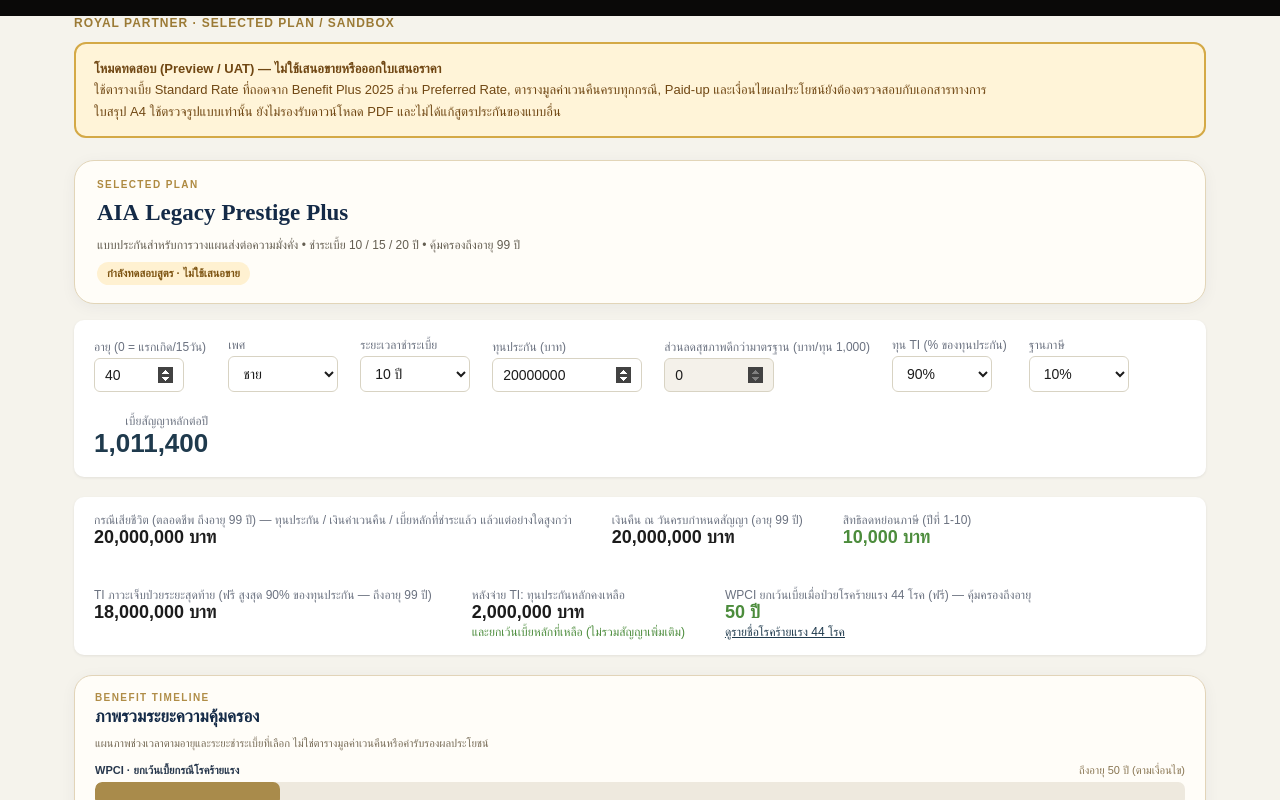
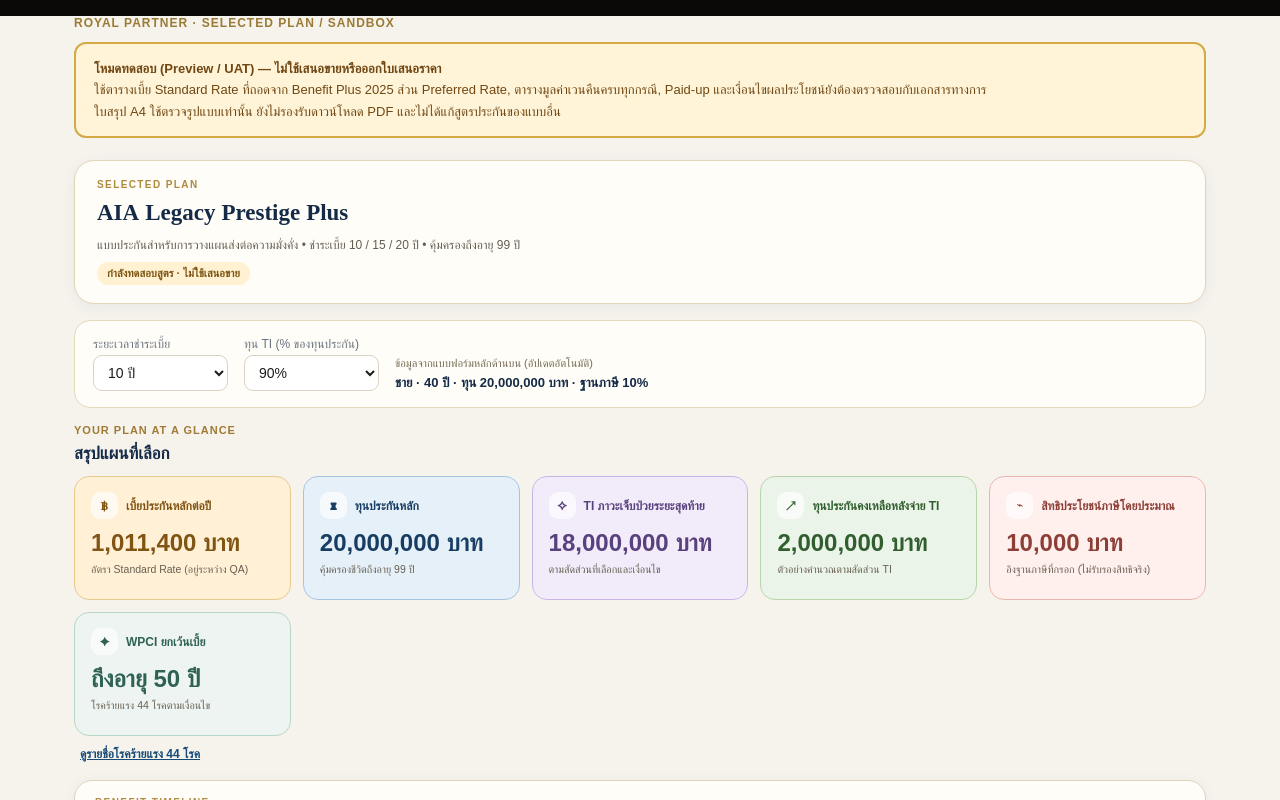
Before and after one commit to dittitaboonruen/agent-activity-tracker, a Next.js app: page /agent/calculators/legacy-prestige-plus in a window 1280 px wide. Shown: the top 800 px of the page. Built offline with nearby package versions, Linux system fonts and the light colour scheme; a web font is replaced by a local one.

Commit message:
ui(legacy UAT): use parent inputs and replace duplicate summary with color-coded benefit cards

```diff
--- a/app/agent/calculators/legacy-prestige-plus/page.tsx
+++ b/app/agent/calculators/legacy-prestige-plus/page.tsx
@@ -1,7 +1,7 @@
 // @ts-nocheck
 "use client";
 
-import React, { useState, useMemo } from "react";
+import React, { useState, useMemo, useEffect } from "react";
 
 /* ============================================================
    RATE DATA — uploaded prototype, subject to independent source validation
@@ -170,17 +170,34 @@ const HH_PLAN_OPTS = ["แผน 1 (1 ล้านบาท)", "แผน 2 (5
    APP
    ============================================================ */
 export default function App() {
+  // Inputs are owned by the parent Insurance Calculator. Query values hydrate
+  // the embedded frame immediately; postMessage keeps it updated without remounting.
+  const initial = typeof window !== "undefined" ? new URLSearchParams(window.location.search) : new URLSearchParams();
   const [mode, setMode] = useState("full"); // "mainOnly" | "full"
-  const [age, setAge] = useState(40);
-  const [gender, setGender] = useState("ชาย");
-  const [sumIns, setSumIns] = useState(20000000);
+  const [age, setAge] = useState(() => Number(initial.get("age") ?? 40));
+  const [gender, setGender] = useState(() => initial.get("gender") === "หญิง" ? "หญิง" : "ชาย");
+  const [sumIns, setSumIns] = useState(() => Number(initial.get("sum") ?? 20000000));
   const [term, setTerm] = useState(10);
   const [disc, setDisc] = useState(0); // Preferred discount disabled until its official rate schedule is confirmed.
   const [tiPct, setTiPct] = useState(90);
   const [showCv, setShowCv] = useState(true);
   const [showWpci, setShowWpci] = useState(false);
   const [showFullReport, setShowFullReport] = useState(false);
-  const [taxR, setTaxR] = useState(0.10);
+  const [taxR, setTaxR] = useState(() => Number(initial.get("tax") ?? 0.10));
+
+  useEffect(() => {
+    const sync = (event) => {
+      if (event.origin !== window.location.origin || event.source !== window.parent) return;
+      const data = event.data;
+      if (!data || data.type !== "RP_LEGACY_INPUTS") return;
+      if (Number.isFinite(Number(data.age))) setAge(Number(data.age));
+      if (data.gender === "ชาย" || data.gender === "หญิง") setGender(data.gender);
+      if (Number.isFinite(Number(data.sum))) setSumIns(Number(data.sum));
+      if (Number.isFinite(Number(data.tax))) setTaxR(Number(data.tax));
+    };
+    window.addEventListener("message", sync);
+    return () => window.removeEventListener("message", sync);
+  }, []);
 
   const [hhWant, setHhWant] = useState(false);
   const [hhPlan, setHhPlan] = useState(1);
@@ -281,81 +298,52 @@ export default function App() {
           <p style={{fontSize:12,margin:0,color:"#645E51"}}>แบบประกันสำหรับการวางแผนส่งต่อความมั่งคั่ง • ชำระเบี้ย 10 / 15 / 20 ปี • คุ้มครองถึงอายุ 99 ปี</p>
           <span style={{display:"inline-block",marginTop:10,padding:"5px 10px",borderRadius:999,background:"#FFF1D1",color:"#7D5412",fontSize:11,fontWeight:800}}>กำลังทดสอบสูตร · ไม่ใช้เสนอขาย</span>
         </section>
-        {/* inputs */}
-        <div style={{ background: CARD_BG, borderRadius: 10, padding: "18px 20px", display: "flex", flexWrap: "wrap", gap: 22, alignItems: "flex-end", marginBottom: 20, boxShadow: "0 1px 3px rgba(0,0,0,0.08)" }}>
-          <Field label="อายุ (0 = แรกเกิด/15วัน)">
-            <input type="number" value={age} min={0} max={75} onChange={(e) => setAge(Number(e.target.value))} style={{ ...inputStyle, width: 90 }} />
-          </Field>
-          <Field label="เพศ">
-            <select value={gender} onChange={(e) => setGender(e.target.value)} style={{ ...inputStyle, width: 110 }}>
-              <option value="ชาย">ชาย</option>
-              <option value="หญิง">หญิง</option>
-            </select>
-          </Field>
+        {/* Legacy-specific options only; shared age/gender/tax/sum inputs stay above in the parent. */}
+        <div style={{background:"#fffdf7",border:"1px solid #e6d8bb",borderRadius:16,padding:"16px 18px",display:"flex",flexWrap:"wrap",gap:16,alignItems:"end",marginBottom:16}}>
           <Field label="ระยะเวลาชำระเบี้ย">
-            <select value={term} onChange={(e) => setTerm(Number(e.target.value))} style={{ ...inputStyle, width: 110 }}>
+            <select value={term} onChange={(e) => setTerm(Number(e.target.value))} style={{...inputStyle,minWidth:135,borderRadius:9}}>
               <option value={10}>10 ปี</option><option value={15}>15 ปี</option><option value={20}>20 ปี</option>
             </select>
           </Field>
-          <Field label="ทุนประกัน (บาท)">
-            <input type="number" value={sumIns} step={1000000} min={0} onChange={(e) => setSumIns(Number(e.target.value))} style={{ ...inputStyle, width: 150 }} />
-          </Field>
-          <Field label="ส่วนลดสุขภาพดีกว่ามาตรฐาน (บาท/ทุน 1,000)">
-            <input type="number" value={0} disabled title="รอตาราง Preferred Rate ที่ยืนยันจากบริษัท" style={{ ...inputStyle, width: 110, background: "#f4f1ea", cursor:"not-allowed" }} />
-          </Field>
           <Field label="ทุน TI (% ของทุนประกัน)">
-            <select value={tiPct} onChange={(e) => setTiPct(Number(e.target.value))} style={{ ...inputStyle, width: 100 }}>
-              {[90, 80, 70, 60, 50, 40, 30, 20, 10].map((v) => <option key={v} value={v}>{v}%</option>)}
+            <select value={tiPct} onChange={(e) => setTiPct(Number(e.target.value))} style={{...inputStyle,minWidth:135,borderRadius:9}}>
+              {[90,80,70,60,50,40,30,20,10].map(v=><option key={v} value={v}>{v}%</option>)}
             </select>
           </Field>
-          <Field label="ฐานภาษี">
-            <select value={taxR} onChange={(e) => setTaxR(Number(e.target.value))} style={{ ...inputStyle, width: 100 }}>
-              {[0, 0.05, 0.10, 0.15, 0.20, 0.25, 0.30, 0.35].map((v) => <option key={v} value={v}>{Math.round(v * 100)}%</option>)}
-            </select>
-          </Field>
-          <div style={{ flex: 1 }} />
-          <div style={{ textAlign: "right" }}>
-            <div style={{ fontSize: 12, color: "#6b7280" }}>เบี้ยสัญญาหลักต่อปี</div>
-            <div style={{ fontSize: 26, fontWeight: 700, color: TEAL, fontVariantNumeric: "tabular-nums" }}>{fmt(main)}</div>
+          <div style={{flex:1,minWidth:240}}>
+            <div style={{fontSize:11,color:"#766b57"}}>ข้อมูลจากแบบฟอร์มหลักด้านบน (อัปเดตอัตโนมัติ)</div>
+            <div style={{fontSize:13,color:"#142a47",fontWeight:800,marginTop:5}}>{gender} · {clampedAge} ปี · ทุน {fmt(sumIns)} บาท · ฐานภาษี {Math.round(taxR*100)}%</div>
           </div>
         </div>
-
-        {(age < 0 || age > 75 || sumIns < MIN_SI || sumIns > MAX_SI) && (
-          <div style={{ color: "#C62828", fontSize: 13, fontWeight: 600, margin: "-8px 2px 14px" }}>
-            {(age < 0 || age > 75) ? "⚠ อายุรับประกัน 15 วัน - 75 ปี" : "⚠ ทุนประกัน 10,000,000 - 1,000,000,000 บาท"}
+        {(age<0||age>75||sumIns<MIN_SI||sumIns>MAX_SI)&&(
+          <div role="alert" style={{borderRadius:10,padding:"11px 14px",background:"#fff0f0",color:"#ad1d32",marginBottom:14,fontSize:12,fontWeight:700}}>
+            {age<0||age>75?"อายุรับประกัน Legacy 15 วัน – 75 ปี":"ทุนประกัน Legacy ขั้นต่ำ 10,000,000 บาท และสูงสุด 1,000,000,000 บาท"} · ยังไม่ควรใช้ผลคำนวณ
           </div>
         )}
-
-        {/* main benefits */}
-        <div style={{ background: CARD_BG, borderRadius: 10, padding: "16px 20px", marginBottom: 20, boxShadow: "0 1px 3px rgba(0,0,0,0.08)", display: "flex", gap: 40, flexWrap: "wrap" }}>
-          <div>
-            <div style={{ fontSize: 12, color: "#6b7280" }}>กรณีเสียชีวิต (ตลอดชีพ ถึงอายุ 99 ปี) — ทุนประกัน / เงินค่าเวนคืน / เบี้ยหลักที่ชำระแล้ว แล้วแต่อย่างใดสูงกว่า</div>
-            <div style={{ fontSize: 18, fontWeight: 700, color: "#1C1C1C" }}>{fmt(sumIns)} บาท</div>
+        {/* Financial outputs from the existing formulas; visual-only redesign. */}
+        <section style={{marginBottom:18}}>
+          <div style={{fontSize:11,fontWeight:800,color:"#a17a36",letterSpacing:"1px",marginBottom:8}}>YOUR PLAN AT A GLANCE</div>
+          <h3 style={{color:"#142a47",fontSize:17,margin:"0 0 12px"}}>สรุปแผนที่เลือก</h3>
+          <div style={{display:"grid",gridTemplateColumns:"repeat(auto-fit,minmax(210px,1fr))",gap:12}}>
+            {[
+              {icon:"฿",name:"เบี้ยประกันหลักต่อปี",val:fmt(main)+" บาท",note:"อัตรา Standard Rate (อยู่ระหว่าง QA)",bg:"#FFF0D6",stroke:"#E7C98B",ink:"#805514"},
+              {icon:"♜",name:"ทุนประกันหลัก",val:fmt(sumIns)+" บาท",note:"คุ้มครองชีวิตถึงอายุ 99 ปี",bg:"#E6F0F9",stroke:"#A5C4E1",ink:"#183D62"},
+              {icon:"✧",name:"TI ภาวะเจ็บป่วยระยะสุดท้าย",val:fmt(sumIns*tiPct/100)+" บาท",note:"ตามสัดส่วนที่เลือกและเงื่อนไข",bg:"#F1EBFA",stroke:"#C9B6E7",ink:"#59417E"},
+              {icon:"↗",name:"ทุนประกันคงเหลือหลังจ่าย TI",val:fmt(sumIns-sumIns*tiPct/100)+" บาท",note:"ตัวอย่างคำนวณตามสัดส่วน TI",bg:"#EBF4E8",stroke:"#B7D5AA",ink:"#315E2F"},
+              {icon:"⌁",name:"สิทธิประโยชน์ภาษีโดยประมาณ",val:fmt(taxDeduct)+" บาท",note:"อิงฐานภาษีที่กรอก (ไม่รับรองสิทธิจริง)",bg:"#FFF0ED",stroke:"#E8B8B0",ink:"#8C3F37"},
+              {icon:"✦",name:"WPCI ยกเว้นเบี้ย",val:"ถึงอายุ "+wpciEndAge+" ปี",note:"โรคร้ายแรง 44 โรคตามเงื่อนไข",bg:"#EDF4F1",stroke:"#B6D6C8",ink:"#2F6254"},
+            ].map(card=>(
+              <div key={card.name} style={{background:card.bg,border:"1px solid "+card.stroke,borderRadius:15,padding:"15px 16px",minHeight:124}}>
+                <div style={{display:"flex",gap:8,alignItems:"center",fontSize:12,fontWeight:800,color:card.ink}}>
+                  <span style={{background:"#ffffffaa",width:27,height:27,display:"grid",placeItems:"center",borderRadius:9}}>{card.icon}</span>{card.name}
+                </div>
+                <div style={{fontWeight:850,fontSize:"clamp(17px,2.1vw,24px)",margin:"10px 0 5px",color:card.ink,wordBreak:"break-word"}}>{card.val}</div>
+                <div style={{fontSize:10.5,color:"#675f51",lineHeight:1.5}}>{card.note}</div>
+              </div>
+            ))}
           </div>
-          <div>
-            <div style={{ fontSize: 12, color: "#6b7280" }}>เงินคืน ณ วันครบกำหนดสัญญา (อายุ 99 ปี)</div>
-            <div style={{ fontSize: 18, fontWeight: 700, color: "#1C1C1C" }}>{fmt(sumIns)} บาท</div>
-          </div>
-          <div>
-            <div style={{ fontSize: 12, color: "#6b7280" }}>สิทธิลดหย่อนภาษี (ปีที่ 1-{term})</div>
-            <div style={{ fontSize: 18, fontWeight: 700, color: GREEN }}>{fmt(taxDeduct)} บาท</div>
-          </div>
-          <div>
-            <div style={{ fontSize: 12, color: "#6b7280" }}>TI ภาวะเจ็บป่วยระยะสุดท้าย (ฟรี สูงสุด 90% ของทุนประกัน — ถึงอายุ 99 ปี)</div>
-            <div style={{ fontSize: 18, fontWeight: 700, color: "#1C1C1C" }}>{fmt(sumIns * tiPct / 100)} บาท</div>
-          </div>
-                    <div>
-            <div style={{ fontSize: 12, color: "#6b7280" }}>หลังจ่าย TI: ทุนประกันหลักคงเหลือ</div>
-            <div style={{ fontSize: 18, fontWeight: 700, color: "#1C1C1C" }}>{fmt(sumIns - sumIns * tiPct / 100)} บาท</div>
-            <div style={{ fontSize: 12, color: GREEN, marginTop: 2 }}>และยกเว้นเบี้ยหลักที่เหลือ (ไม่รวมสัญญาเพิ่มเติม)</div>
-          </div>
-          <div>
-            <div style={{ fontSize: 12, color: "#6b7280" }}>WPCI ยกเว้นเบี้ยเมื่อป่วยโรคร้ายแรง 44 โรค (ฟรี) — คุ้มครองถึงอายุ</div>
-            <div style={{ fontSize: 18, fontWeight: 700, color: GREEN }}>{Math.min(clampedAge + term, 80)} ปี</div>
-            <div onClick={() => setShowWpci(!showWpci)} style={{ fontSize: 12, color: TEAL, cursor: "pointer", textDecoration: "underline", marginTop: 2 }}>{showWpci ? "ซ่อนรายชื่อโรค" : "ดูรายชื่อโรคร้ายแรง 44 โรค"}</div>
-          </div>
-        </div>
-
+          <button type="button" onClick={()=>setShowWpci(!showWpci)} style={{border:0,background:"transparent",color:"#184a77",textDecoration:"underline",fontWeight:700,fontSize:12,marginTop:10,cursor:"pointer"}}>{showWpci?"ซ่อนรายชื่อโรคร้ายแรง 44 โรค":"ดูรายชื่อโรคร้ายแรง 44 โรค"}</button>
+        </section>
 
         {/* Legacy coverage timeline — a conceptual diagram, not calculated policy value */}
         <section style={{border:"1px solid #e2d4b8",borderRadius:18,background:"#fffdf8",padding:"16px 20px",marginBottom:18,boxShadow:"0 3px 15px rgba(20,42,71,.05)"}}>
```
